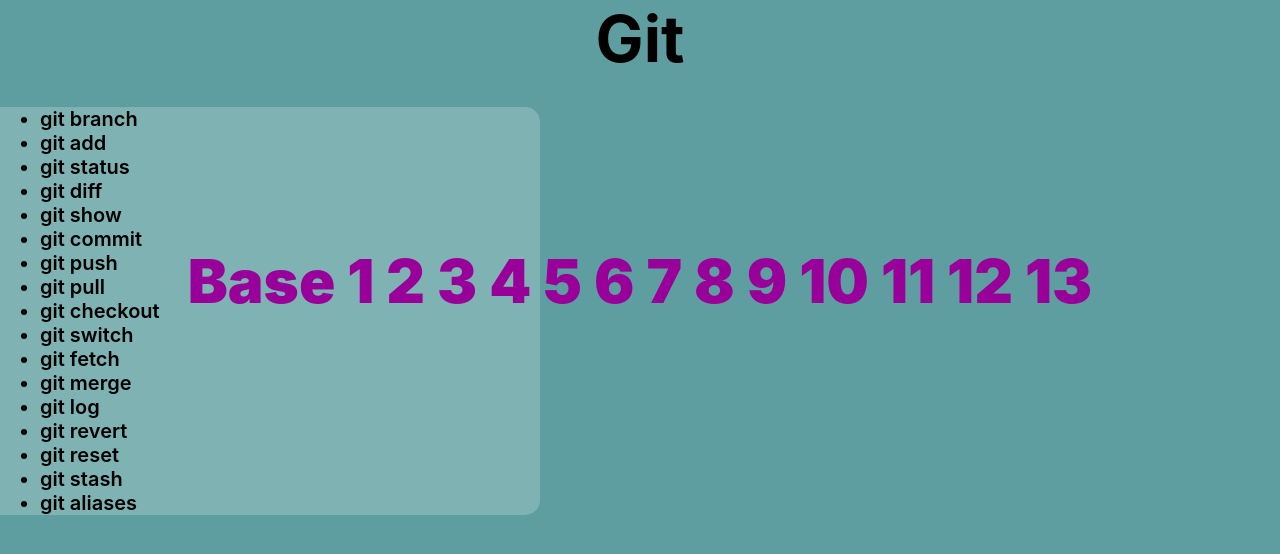
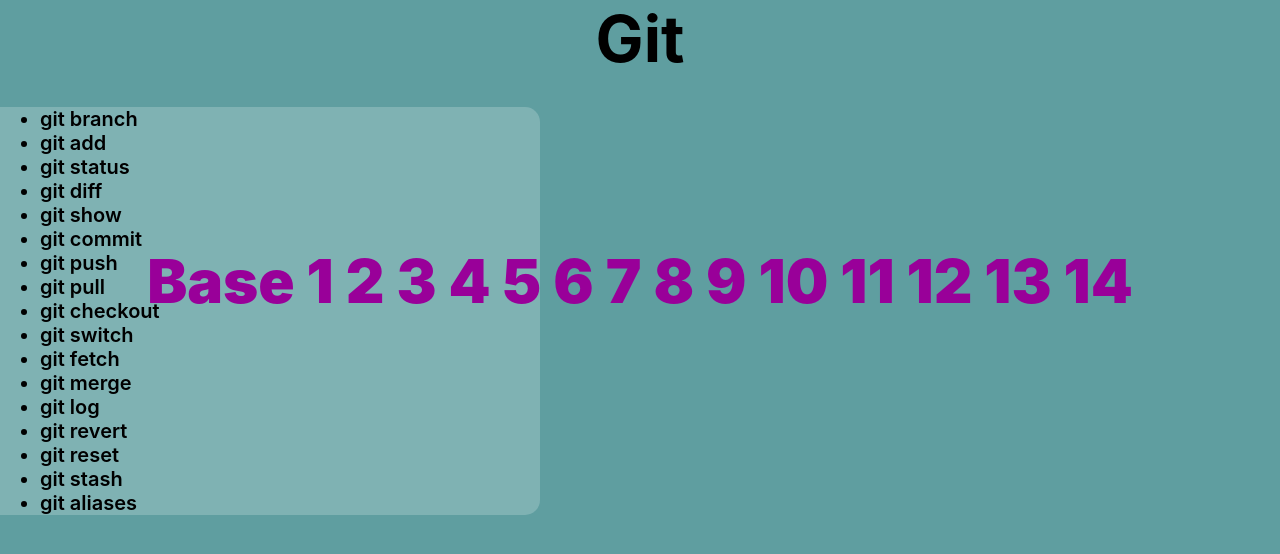
Before and after one commit to MichaelWhitt/git-brownbag, a React (Create React App) app: page / in a window 1280 px wide. Shown: the top 554 px of the page. Built offline with nearby package versions, Linux system fonts and the light colour scheme.

Commit message:
final changes

```diff
--- a/src/Test.js
+++ b/src/Test.js
@@ -1,7 +1,7 @@
 const Test = () => {
   return (
     <div style={{fontSize: 60, fontWeight: 1000, color: '#909'}}>
-      Base 1 2 3 4 5 6 7 8 9 10 11 12 13
+      Base 1 2 3 4 5 6 7 8 9 10 11 12 13 14
     </div>
   )
 }
```
